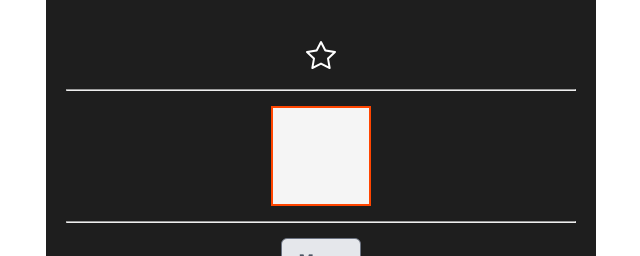
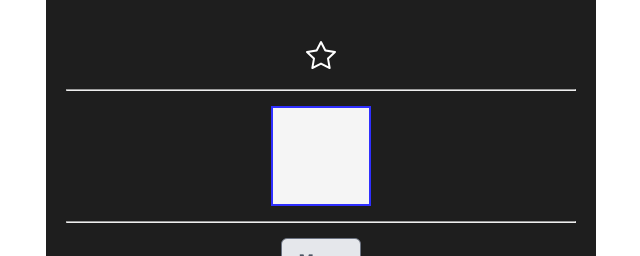
Before and after one commit to adex-badr18/scrimba-component-library, a React (Vite) app: page / in a window 1280 px wide. Shown: the top 256 px of the page, without its empty margins (319-959 px from the left). Built offline with nearby package versions, Linux system fonts and the light colour scheme.

Commit message:
Refactor box border color

```diff
--- a/src/App.css
+++ b/src/App.css
@@ -131,12 +131,12 @@ hr {
     width: 100px;
     height: 100px;
     cursor: pointer;
-    border: 2px solid orangered;
+    border: 2px solid #2f2fff;
     background-color: #F5F5F5;
     transition: background-color .3s ease-in-out;
 }
 
 .box.filled {
-    background-color: #000088;
+    background-color: #2f2fff;
     border-color: #F5F5F5;
 }
```
